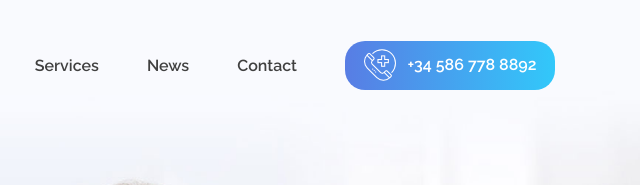
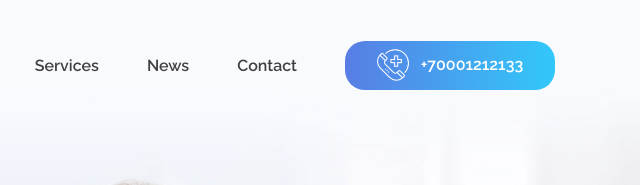
Before and after one commit to MrX-wolf/Myproject, a plain HTML site: page index.html in a window 1280 px wide. Shown: the top 185 px of the page, 640-1280 px from the left. Drawn offline with Linux system fonts and the light colour scheme.

Commit message:
Change number phone to inde.html

```diff
--- a/index.html
+++ b/index.html
@@ -38,7 +38,7 @@
                                 <li><a href="contact.html">Contact</a></li>
 
                                 <li class="call-btn button gradient-bg mt-3 mt-md-0">
-                                    <a class="d-flex justify-content-center align-items-center" href="#"><img src="images/emergency-call.png"> +34 586 778 8892</a>
+                                    <a class="d-flex justify-content-center align-items-center" href="#"><img src="images/emergency-call.png"> +70001212133</a>
                                 </li>
                             </ul>
                         </nav><!-- .site-navigation -->
```
